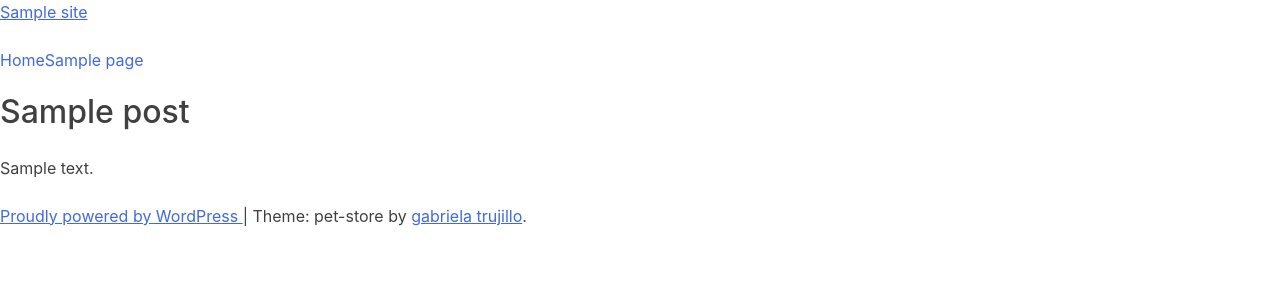
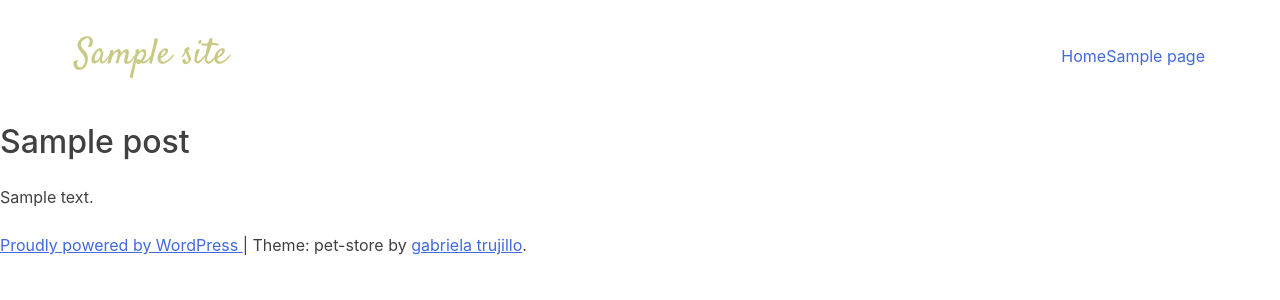
Before and after one commit to gtrujillo15/pet-store, a WordPress theme: template themes/pet-store/page.php in a window 1280 px wide. Shown: the top 300 px of the page. Run offline with PHP 8.4 and a stand-in for WordPress, Linux system fonts and the light colour scheme; the site name, menu and one post (Sample post) are stand-ins, and other content is empty; style sheets or scripts are compiled from the project's sources; some libraries are stand-ins or nearby versions.

Commit message:
feat(logo):create header styling and logo

```diff
--- a/themes/pet-store/header.php
+++ b/themes/pet-store/header.php
@@ -35,18 +35,11 @@
 	<a class="skip-link screen-reader-text" href="#primary"><?php esc_html_e( 'Skip to content', 'pet-store' ); ?></a>
 
 	<header id="masthead" class="site-header">
-		<div class="site-branding">
+		<section class="site-header-wrapper d-flex flex-row justify-content-between align-items-center">
+			<div class="site-branding d-flex flex-row">
+				<?php the_custom_logo(); ?>
+					<h1 class="website-title"><a href="<?php echo esc_url( home_url( '/' ) ); ?>" rel="home"><?php bloginfo( 'name' ); ?></a></h1>
 					<?php
-			the_custom_logo();
-			if ( is_front_page() && is_home() ) :
-				?>
-				<h1 class="site-title"><a href="<?php echo esc_url( home_url( '/' ) ); ?>" rel="home"><?php bloginfo( 'name' ); ?></a></h1>
-				<?php
-			else :
-				?>
-				<p class="site-title"><a href="<?php echo esc_url( home_url( '/' ) ); ?>" rel="home"><?php bloginfo( 'name' ); ?></a></p>
-				<?php
-			endif;
 				$pet_store_description = get_bloginfo( 'description', 'display' );
 				if ( $pet_store_description || is_customize_preview() ) :
 					?>
@@ -65,4 +58,5 @@
 				);
 				?>
 			</nav><!-- #site-navigation -->
+		</section>
 	</header><!-- #masthead -->
--- a/themes/pet-store/sass/abstracts/variables/_typography.scss
+++ b/themes/pet-store/sass/abstracts/variables/_typography.scss
@@ -5,3 +5,6 @@ $font__code: monaco, consolas, "Andale Mono", "DejaVu Sans Mono", monospace;
 $font__pre: "Courier 10 Pitch", courier, monospace;
 $font__line-height-body: 1.5;
 $font__line-height-pre: 1.6;
+
+$font__heading: 'Satisfy', cursive;
+$font__paragraph: 'Open Sans', sans-serif;
--- a/themes/pet-store/sass/components/navigation/_navigation.scss
+++ b/themes/pet-store/sass/components/navigation/_navigation.scss
@@ -1,6 +1,5 @@
 .main-navigation {
-	display: block;
-	width: 100%;
+	display: flex;
 
 	ul {
 		display: none;
@@ -69,6 +68,34 @@
 	}
 }
 
+.site-header {
+	.site-header-wrapper {
+		max-width: 1170px;
+		margin: auto;
+		padding: 10px 20px 0 20px;
+		.site-branding {
+			.website-title {
+				font-family: $font__heading;
+				font-size: 36px;
+				color: $color__text-green;
+				a {
+					color: inherit;
+					text-decoration: none;
+					&:hover, &:focus, &:target {
+						text-decoration: underline;
+					}
+				}
+			}
+
+			.custom-logo {
+				height: 75px;
+				width: auto;
+			}
+		}
+	}
+}
+
+
 /* Small menu. */
 .menu-toggle,
 .main-navigation.toggled ul {
--- a/themes/pet-store/style.css
+++ b/themes/pet-store/style.css
@@ -620,8 +620,7 @@ textarea {
 /* Navigation
 --------------------------------------------- */
 .main-navigation {
-  display: block;
-  width: 100%;
+  display: flex;
 }
 .main-navigation ul {
   display: none;
@@ -659,6 +658,28 @@ textarea {
   display: block;
   text-decoration: none;
 }
+.site-header .site-header-wrapper {
+  max-width: 1170px;
+  margin: auto;
+  padding: 10px 20px 0 20px;
+}
+.site-header .site-header-wrapper .site-branding .website-title {
+  font-family: "Satisfy", cursive;
+  font-size: 36px;
+  color: #c9c983;
+}
+.site-header .site-header-wrapper .site-branding .website-title a {
+  color: inherit;
+  text-decoration: none;
+}
+.site-header .site-header-wrapper .site-branding .website-title a:hover, .site-header .site-header-wrapper .site-branding .website-title a:focus, .site-header .site-header-wrapper .site-branding .website-title a:target {
+  text-decoration: underline;
+}
+.site-header .site-header-wrapper .site-branding .custom-logo {
+  height: 75px;
+  width: auto;
+}
+
 /* Small menu. */
 .menu-toggle,
 .main-navigation.toggled ul {
```
Lines whose indentation alone changed are shown as unchanged.
